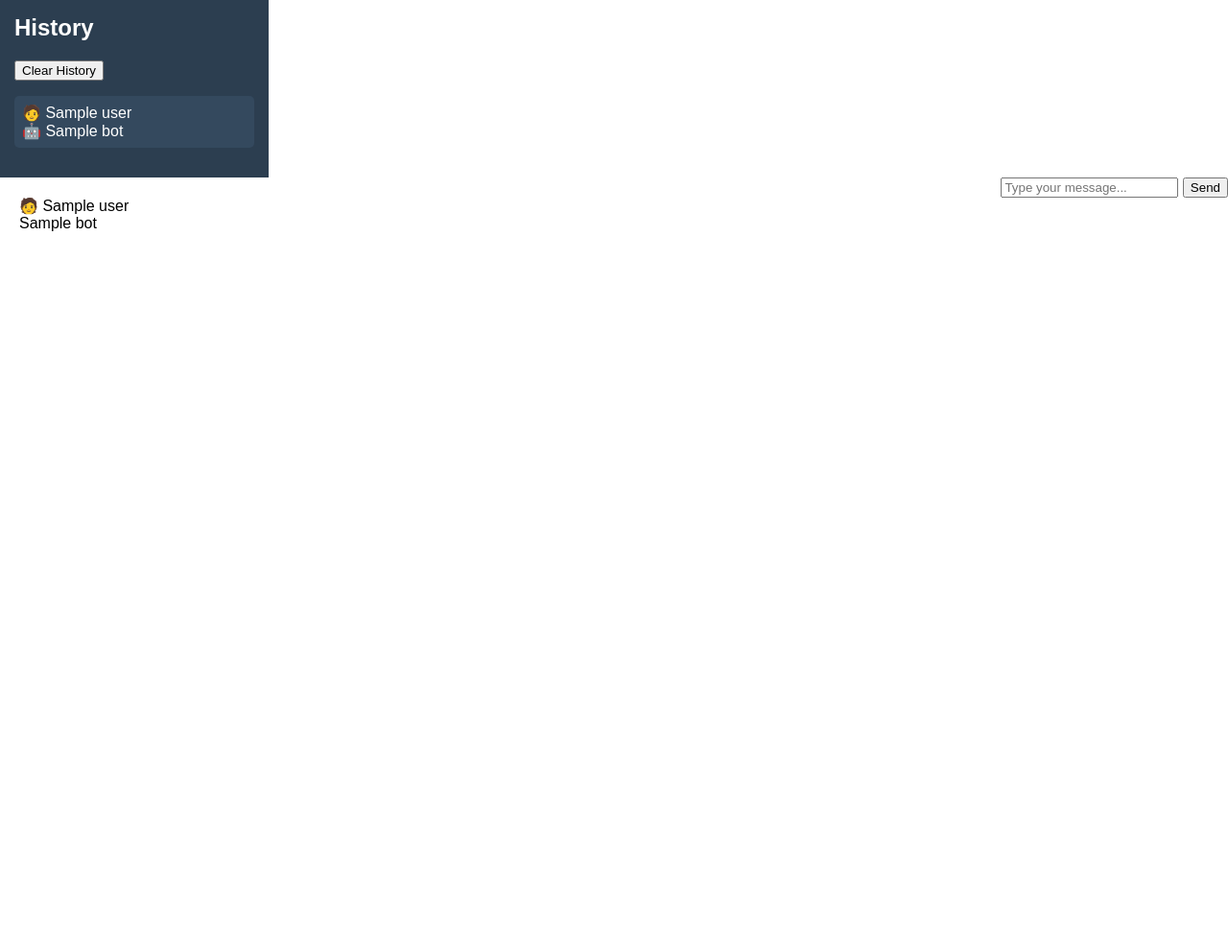
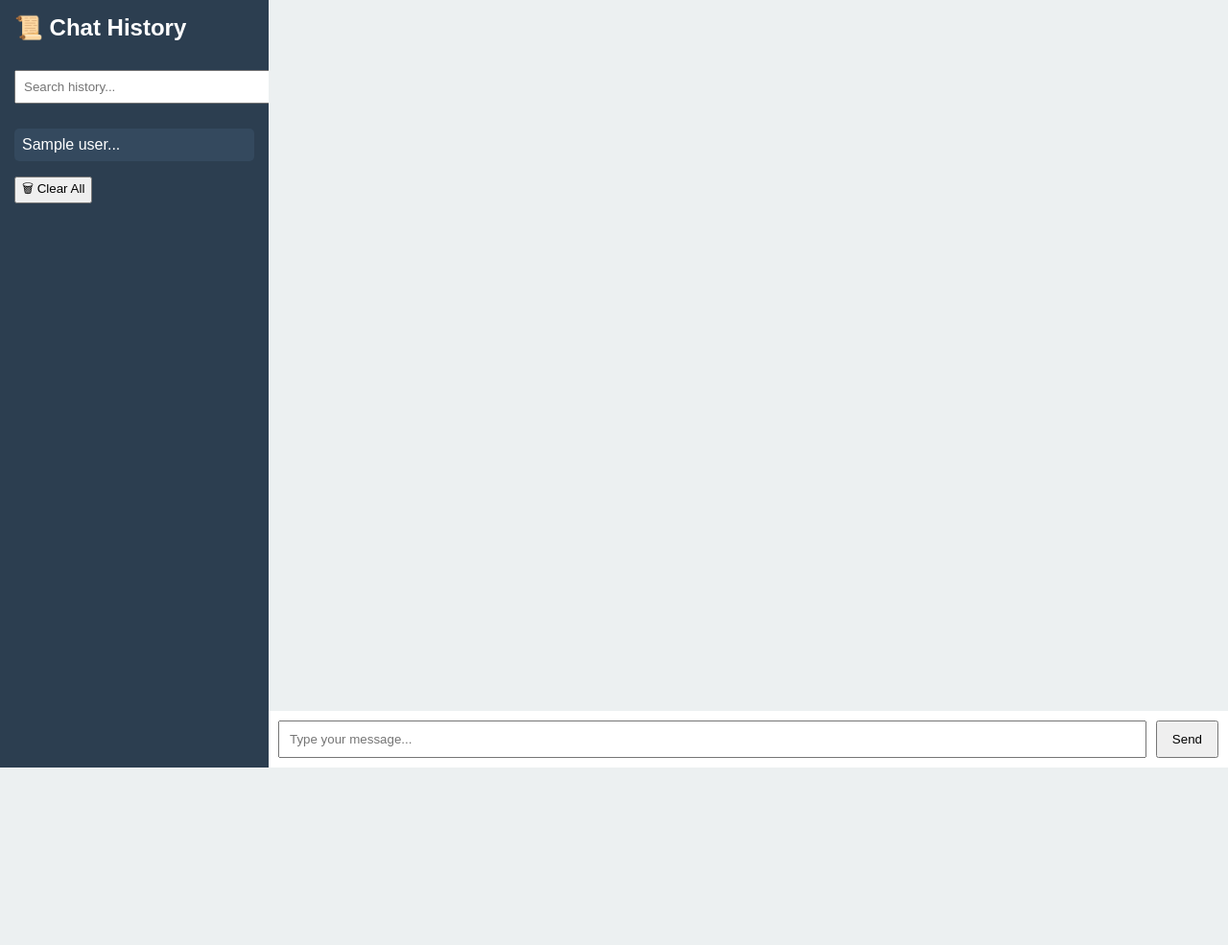
Before and after one commit to shkeeb122/Ali, a Flask app: template templates/index.html in a window 1280 px wide. Shown: the whole page at 96% size. After the commit the page ends 800 px from the top, so only its background shows below. Run offline with Flask 3, Linux system fonts and the light colour scheme; the template is opened without the code that fills it: most values are stand-ins (such as "Sample title", 1, 10 or a date in 2020).

Commit message:
Update index.html

```diff
--- a/templates/index.html
+++ b/templates/index.html
@@ -3,71 +3,37 @@
 <head>
   <meta charset="UTF-8">
   <meta name="viewport" content="width=device-width, initial-scale=1.0">
-  <title>AI Chatbot with History</title>
-  <link rel="stylesheet" href="/static/style.css">
+  <title>Super Chatbot</title>
+  <link rel="stylesheet" href="{{ url_for('static', filename='style.css') }}">
 </head>
 <body>
-  <div class="container">
+  <div class="chat-container">
 
-    <!-- Sidebar for History -->
+    <!-- Left Sidebar: History -->
     <div class="sidebar">
-      <h2>History</h2>
-      <button id="clearBtn">Clear History</button>
-      <ul id="historyList">
-        {% for chat in history %}
-        <li>🧑 {{ chat.user }} <br> 🤖 {{ chat.bot }}</li>
+      <h2>📜 Chat History</h2>
+      <input type="text" id="search-history" placeholder="Search history...">
+      <ul id="history-list">
+        {% for msg in history %}
+        <li onclick="loadMessage('{{ msg['user'] }}', '{{ msg['bot'] }}')">
+          {{ msg['user'][:25] }}...
+        </li>
         {% endfor %}
       </ul>
+      <button onclick="clearHistory()">🗑 Clear All</button>
     </div>
 
-    <!-- Chat Section -->
-    <div class="chat-container">
-      <div id="chat-box">
-        {% for chat in history %}
-          <div class="user-msg">🧑 {{ chat.user }}</div>
-          <div class="bot-msg">{{ chat.bot }}</div>
-        {% endfor %}
-      </div>
-      <div class="input-box">
-        <input type="text" id="messageInput" placeholder="Type your message...">
-        <button id="sendBtn">Send</button>
+    <!-- Main Chat -->
+    <div class="chat-main">
+      <div id="chat-box"></div>
+      <div class="input-area">
+        <input type="text" id="user-input" placeholder="Type your message...">
+        <button onclick="sendMessage()">Send</button>
       </div>
     </div>
+
   </div>
 
-<script>
-const sendBtn = document.getElementById("sendBtn");
-const input = document.getElementById("messageInput");
-const chatBox = document.getElementById("chat-box");
-const historyList = document.getElementById("historyList");
-const clearBtn = document.getElementById("clearBtn");
-
-sendBtn.addEventListener("click", async () => {
-  const msg = input.value.trim();
-  if (!msg) return;
-  input.value = "";
-
-  // Show instantly
-  chatBox.innerHTML += `<div class="user-msg">🧑 ${msg}</div>`;
-
-  const res = await fetch("/chat", {
-    method: "POST",
-    headers: {"Content-Type": "application/json"},
-    body: JSON.stringify({message: msg})
-  });
-
-  const data = await res.json();
-  chatBox.innerHTML += `<div class="bot-msg">${data.reply}</div>`;
-
-  // Update history sidebar
-  historyList.innerHTML += `<li>🧑 ${msg} <br> 🤖 ${data.reply}</li>`;
-});
-
-clearBtn.addEventListener("click", async () => {
-  await fetch("/clear", {method: "POST"});
-  chatBox.innerHTML = "";
-  historyList.innerHTML = "";
-});
-</script>
+  <script src="{{ url_for('static', filename='script.js') }}"></script>
 </body>
 </html>
```
